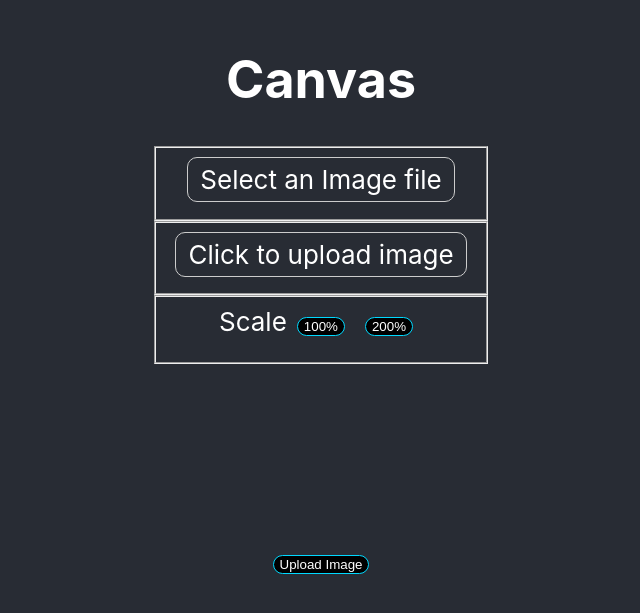
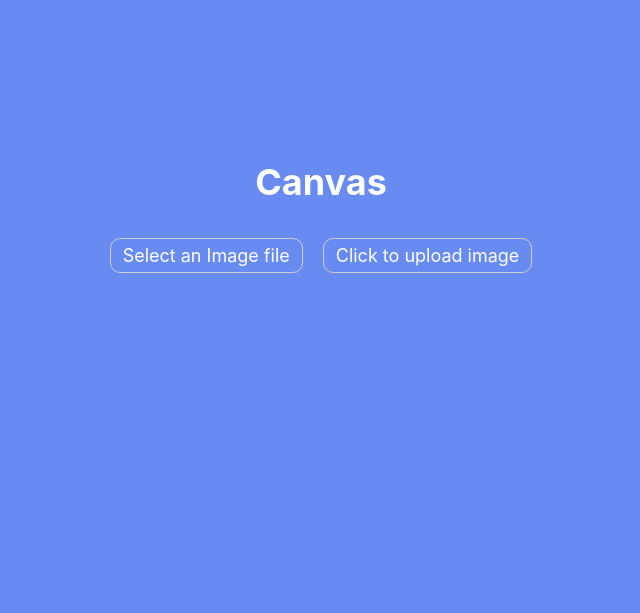
Before and after one commit to anoopfrancis09/canvas-app-react, a React (Create React App) app: page / in a window 1280 px wide. Shown: the part 101-714 px from the top of the page, without its empty margins (319-959 px from the left). Built offline with nearby package versions, Linux system fonts and the light colour scheme; the HTML template or start-up script is replaced by a standard one.

Commit message:
Made some more changes for the homePage component

```diff
--- a/src/App.css
+++ b/src/App.css
@@ -17,13 +17,13 @@
 }
 
 .App-header {
-  background-color: #282c34;
+  background-color: #023ee799;
   min-height: 100vh;
   display: flex;
   flex-direction: column;
   align-items: center;
   justify-content: center;
-  font-size: calc(10px + 2vmin);
+  font-size: calc(10px + 1vmin);
   color: white;
 }
 
@@ -38,6 +38,7 @@ input[type="file"] {
 .custom-file-upload {
   border: 1px solid #ccc;
   display: inline-block;
+  font-size: calc(10px + 1vmin);
   padding: 6px 12px;
   cursor: pointer;
   border-radius: 10px;
@@ -45,16 +46,42 @@ input[type="file"] {
 
 .button {
   margin: 10px;
+  height: 30px;
   border: 1px solid rgb(0, 217, 255);
-  background-color: black;
-  color: white;
+  /* background-color: black;
+  color: white; */
   border-radius: 10px;
+  cursor: pointer;
+}
+
+.actionContainer {
+  display: flex;
+  align-items: center;
+}
+
+.actionItemContainer {
+  margin: 10px;
+}
+
+.button :disabled {
+  cursor: not-allowed;
 }
 
 .canvas {
   display: block;
   margin-bottom: 30px;
   cursor: move;
+}
+
+.messagesContainer {
+  display: flex;
+  flex-direction: column;
+  align-items: flex-start;
+}
+
+.messages {
+  color: rgb(245, 229, 4);
+  font-size: calc(10px + 1vmin);
 }
 
 @keyframes App-logo-spin {
--- a/src/components/homePage.js
+++ b/src/components/homePage.js
@@ -7,6 +7,7 @@ function HomePage() {
   const canvas = useRef(null);
   const [canvasOffset, setCanvasOffset] = useState(0);
   const [scaleFactor, setScaleFactor] = useState(null);
+  const [selectedImage, setSelectedImage] = useState(null);
   const offsetX = useRef(0);
   const offsetY = useRef(0);
   const imgWidth = useRef(0);
@@ -26,7 +27,7 @@ function HomePage() {
   let startY;
 
   const ctxCopy = useRef(null);
-  const imgCopy = useRef(null);
+
   //   let offsetX = canvasOffset.left;
   //   let offsetY = canvasOffset.top;
 
@@ -54,11 +55,8 @@ function HomePage() {
       return;
     }
 
-    console.log("Values::", imgX, imgY);
     imgX.current += mouseX - startX;
     imgY.current += mouseY - startY;
-
-    console.log("Values::", imgX, imgY);
 
     if (imgX.current > 0) {
       imgX.current = 0;
@@ -107,14 +105,13 @@ function HomePage() {
   };
 
   const reDrawImageOnCanvas = () => {
-    if (ctxCopy && imgCopy) {
+    if (ctxCopy && selectedImage) {
       ctxCopy.current.clearRect(0, 0, canvas.width, canvas.height);
-      ctxCopy.current.drawImage(imgCopy.current, imgX.current, imgY.current);
+      ctxCopy.current.drawImage(selectedImage, imgX.current, imgY.current);
     }
   };
 
   const scaleImageOnCanvas = () => {
-    console.log("Scaling...");
     ctxCopy.current.clearRect(0, 0, canvas.width, canvas.height);
 
     if (scaleFactor !== 1) {
@@ -122,7 +119,7 @@ function HomePage() {
       ctxCopy.current.scale(scaleFactor, scaleFactor);
     } else ctxCopy.current.restore();
 
-    ctxCopy.current.drawImage(imgCopy.current, imgX.current, imgY.current);
+    ctxCopy.current.drawImage(selectedImage, imgX.current, imgY.current);
   };
 
   const onClick = (e) => {
@@ -130,8 +127,8 @@ function HomePage() {
       case 1:
         return;
       case 2:
-        imgX.current = -(imgCopy.current.width / 2 - canvasWidth / 2);
-        imgY.current = -(imgCopy.current.height / 2 - canvasHeight / 2);
+        imgX.current = -(selectedImage.width / 2 - canvasWidth / 2);
+        imgY.current = -(selectedImage.height / 2 - canvasHeight / 2);
         reDrawImageOnCanvas();
         break;
       case 3:
@@ -170,13 +167,12 @@ function HomePage() {
               // create HTMLImageElement holding image data
               const img = new Image();
               imageData.current = reader.result;
-              console.log("reader.result", reader.result);
               img.src = reader.result;
 
               img.onload = function () {
                 imgX.current = -(img.width / 2 - canvasWidth / 2);
                 imgY.current = -(img.height / 2 - canvasHeight / 2);
-                imgCopy.current = img;
+                setSelectedImage(img);
                 imgHeight.current = img.height;
                 imgWidth.current = img.width;
 
@@ -184,7 +180,6 @@ function HomePage() {
                 editorCanvas.height = canvasHeight;
                 // var ratio = Math.min(hRatio, vRatio);
 
-                console.log("size", img.width, img.height);
                 const ctx = editorCanvas.getContext("2d");
                 ctxCopy.current = ctx;
 
@@ -226,26 +221,25 @@ function HomePage() {
   };
 
   const onUpload = () => {
-    console.log(imgX, imgCopy);
     const data = {
       canvas: {
         scaleFactor: scaleFactor,
+        width: canvasWidth,
+        height: canvasWidth,
         photo: {
           x: imgX.current,
           y: imgY.current,
-          height: imgCopy.current.height,
-          width: imgCopy.current.width,
+          height: selectedImage.height,
+          width: selectedImage.width,
           id: "imagetestId",
           imageData: imageData.current,
         },
       },
     };
-    console.log(data);
-
-    handleSaveToPC(data);
+    saveJSONFile(data);
   };
 
-  const handleSaveToPC = (jsonData) => {
+  const saveJSONFile = (jsonData) => {
     const fileData = JSON.stringify(jsonData);
     const blob = new Blob([fileData], { type: "text/plain" });
     const url = URL.createObjectURL(blob);
@@ -282,7 +276,7 @@ function HomePage() {
               img.onload = function () {
                 imgX.current = storedImageData.canvas.photo.x;
                 imgY.current = storedImageData.canvas.photo.y;
-                imgCopy.current = img;
+                setSelectedImage(img);
                 imgHeight.current = storedImageData.canvas.photo.height;
                 imgWidth.current = storedImageData.canvas.photo.width;
 
@@ -313,16 +307,13 @@ function HomePage() {
     });
   };
 
-  console.log("imgCopy.current !== null", imgCopy.current !== null);
-
   return (
     <div className="App">
       <h1>Canvas</h1>
-      <form action="#">
-        <fieldset>
+      <div className="actionContainer">
+        <div className="actionItemContainer">
           <label className="custom-file-upload">
             <input
-              disabled={imgCopy.current !== null}
               type="file"
               id="fileSelector"
               accept="image/*"
@@ -330,14 +321,15 @@ function HomePage() {
             />
             Select an Image file
           </label>
-        </fieldset>
-        <fieldset>
+        </div>
+        <div className="actionItemContainer">
           <label className="custom-file-upload">
             <input type="file" onChange={onImport} />
             Click to upload image
           </label>
-        </fieldset>
-        <fieldset>
+        </div>
+        {selectedImage ? (
+          <div className="actionItemContainer">
             <label>Scale</label>
             <button
               disabled={scaleFactor === 1}
@@ -357,9 +349,33 @@ function HomePage() {
             >
               200%
             </button>
-        </fieldset>
-      </form>
+          </div>
+        ) : null}
+      </div>
 
+      {selectedImage ? (
+        <>
+          <button
+            className="button"
+            type="button"
+            id="myBtn"
+            onClick={onUpload}
+          >
+            Upload Image
+          </button>
+        </>
+      ) : null}
+      {selectedImage ? (
+        <div className="messagesContainer">
+          <label className="messages" id="messagesLabel">
+            **Drag the image to position it on the canvas area.
+          </label>
+          <label className="messages" id="messagesLabel">
+            **Double click on the image to position it center on the canvas
+            area.
+          </label>
+        </div>
+      ) : null}
       <canvas
         className="canvas"
         ref={canvas}
@@ -370,9 +386,6 @@ function HomePage() {
         onMouseOut={onMouseOut}
         onClick={onClick}
       ></canvas>
-      <button className="button" type="button" id="myBtn" onClick={onUpload}>
-        Upload Image
-      </button>
     </div>
   );
 }
--- a/src/constants/index.js
+++ b/src/constants/index.js
@@ -1,2 +1,2 @@
-export const canvasWidth = 500;
-export const canvasHeight = 300;
+export const canvasWidth = 900;
+export const canvasHeight = 500;
```
Lines whose indentation alone changed are shown as unchanged.
